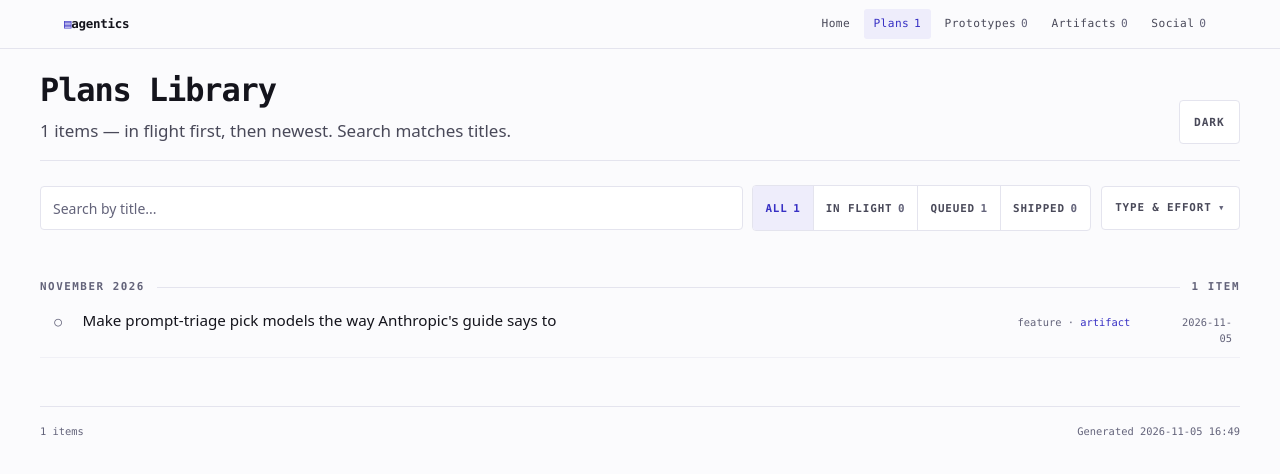
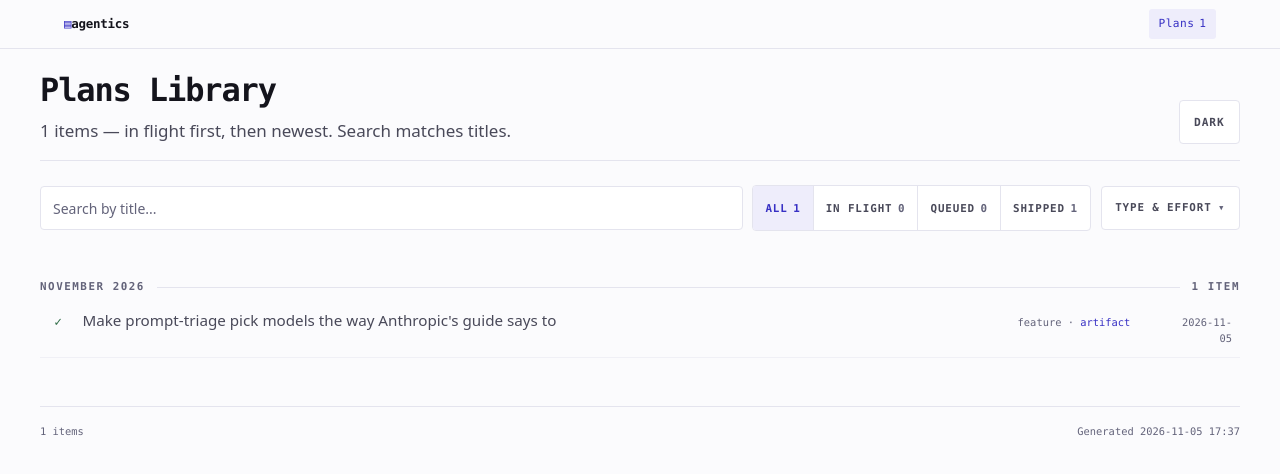
Before and after one commit to shawn-sandy/prompt-triage, a plain HTML site: page docs/plans/index.html in a window 1280 px wide. Drawn offline with Linux system fonts and the light colour scheme.

Commit message:
fix(docs): rebuild plans gallery without tabs for missing pages
Rebuilt with plan-agent's gallery generator from shawn-sandy/agentics#670,
which drops a tab when its collection page does not exist. This repo has only
docs/plans/, so the Home, Prototypes, Artifacts and Social tabs no longer link
to 404s. The rebuild also marks the implementation plan's card completed.

```diff
--- a/docs/plans/index.html
+++ b/docs/plans/index.html
@@ -554,13 +554,9 @@
   <body>
     <header class="topbar">
       <div class="topbar-in">
-        <a class="mark" href="../index.html">agentics</a>
+        <a class="mark">agentics</a>
         <nav class="tabs" aria-label="Collections">
-          <a href="../index.html" >Home</a>
           <a href="index.html" aria-current="page">Plans<span class="n">1</span></a>
-          <a href="../prototypes/index.html" >Prototypes<span class="n">0</span></a>
-          <a href="../artifacts/index.html" >Artifacts<span class="n">0</span></a>
-          <a href="../media/social/index.html" >Social<span class="n">0</span></a>
         </nav>
       </div>
     </header>
@@ -639,8 +635,8 @@
     <div class="visible-count" id="visibleCount" aria-live="polite"></div>
 
     <div class="gallery-grid" id="galleryGrid"><a class="gallery-card" href="https://claude.ai/artifact/YHCLETXQ1sQCKmRuNf7Zwm" target="_blank" rel="noopener"
-   data-local="implement-model-selection-findings" data-status="todo" data-type="feature" data-effort="" data-month="2026-11" data-title="make prompt-triage pick models the way anthropic&#x27;s guide says to" data-steps-done="0" data-steps-total="15">
-  <span class="glyph" aria-hidden="true">&#9675;</span><span class="sr-only">todo</span>
+   data-local="implement-model-selection-findings" data-status="completed" data-type="feature" data-effort="" data-month="2026-11" data-title="make prompt-triage pick models the way anthropic&#x27;s guide says to" data-steps-done="15" data-steps-total="15">
+  <span class="glyph" aria-hidden="true">&#10003;</span><span class="sr-only">completed</span>
   <span class="r-title">Make prompt-triage pick models the way Anthropic&#x27;s guide says to</span>
   <span class="r-meta">feature &middot; <span class="artifact-chip" title="Published to claude.ai — no local file in this repo">artifact</span></span>
   <span class="r-date">2026-11-05</span><span class="sr-only"> (opens on claude.ai)</span>
@@ -650,7 +646,7 @@
 
     <div class="gallery-footer">
       <span>1 items</span>
-      <span>Generated 2026-11-05 16:49</span>
+      <span>Generated 2026-11-05 17:37</span>
     </div>
 
     <script>
```
